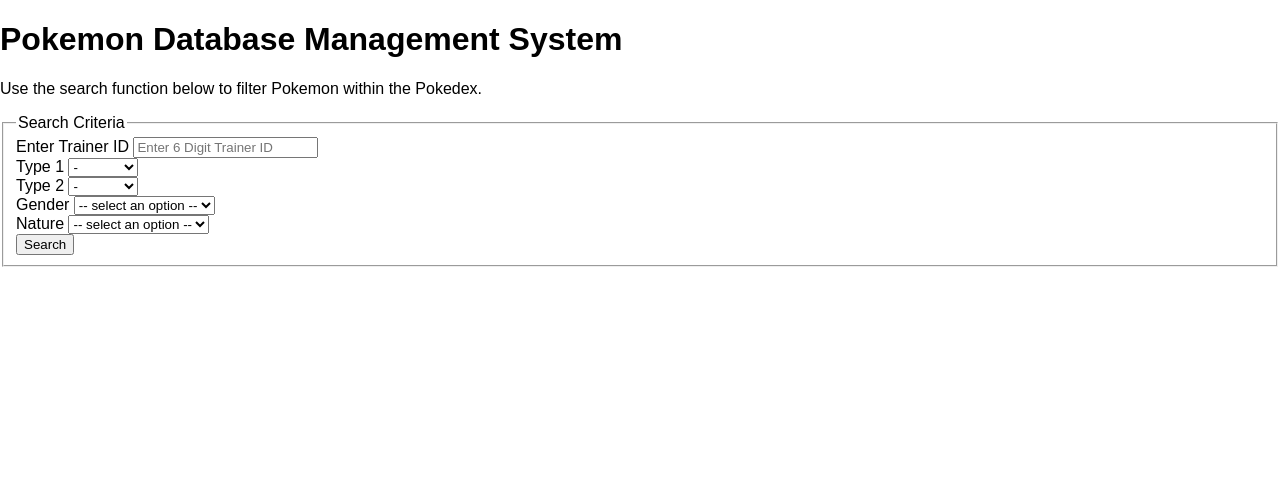
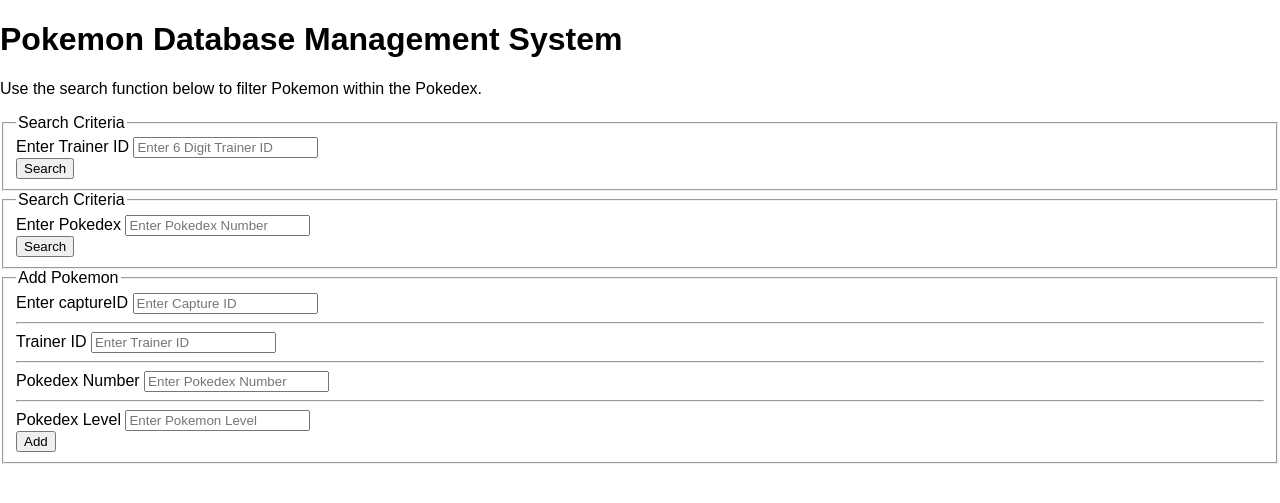
Before and after one commit to jordantiu/Pokemon_Database, a Flask app: page /index in a window 1280 px wide. Shown: the top 503 px of the page. Run offline with Flask 2, Linux system fonts and the light colour scheme; some libraries are stand-ins or nearby versions.

Commit message:
hope it works!

```diff
--- a/app.py
+++ b/app.py
@@ -1,7 +1,7 @@
 from flask import Flask, render_template, request, redirect, url_for
-
 from flask_mysqldb import MySQL
 import MySQLdb
+import mysql.connector
 
 app = Flask(__name__)
 
@@ -12,6 +12,8 @@ app.config['MYSQL_PASSWORD'] = 'root'
 app.config['MYSQL_HOST'] = 'localhost'
 app.config['MYSQL_DB'] = 'Pokemon_Database'
 
+
+
 # @app.route('/')
 # def index():
 #     cur = mysql.connection.cursor()
@@ -19,6 +21,7 @@ app.config['MYSQL_DB'] = 'Pokemon_Database'
 #     fetchdata = cur.fetchall()
 #     cur.close()
 #     return render_template('login.html', data = fetchdata)
+
 
 @app.route('/')
 def login():
@@ -41,15 +44,39 @@ def check():
     else:
         return redirect(url_for("check"))
 
+@app.route('/login')
+def home():
+    return render_template('index.html', title='data')
+
+
+
 @app.route('/index', methods=['GET','POST'])
 def index():
-    if request.method == "POST":
+    if request.method == "POST" and 'form1' in request.form:
         tID = request.form['trainerID']
         cur = mysql.connection.cursor()
         cur.execute("SELECT * FROM COLLECTION WHERE trainer_id = %s" % (tID))
         fetchdata = cur.fetchall()
         return render_template('index.html', data = fetchdata)
+
+    if request.method == "POST" and 'form2' in request.form:
+        pID = request.form['pokedex']
+        cur = mysql.connection.cursor()
+        cur.execute("SELECT * FROM pokemon WHERE pokedex_number = %s" % (pID))
+        fetchdata = cur.fetchall()
+        return render_template('index.html', data = fetchdata)
+
+    if request.method == "POST" and 'form3' in request.form:
+        cID = request.form['captureID']
+        tID = request.form['trainerID']
+        pID = request.form['pokedexNumber']
+        pLEV = request.form['pokemonLevel']
+        cur = mysql.connection.cursor()
+        cur.execute("INSERT INTO collection(capture_id, trainer_id, pokedex_number, pokemon_level) VALUES(%s,%s,%s,%s" % (cID, tID, pID, pLEV))
+        mysql.connection.commit()
+        return render_template('index.html')
     return render_template('index.html')
+
 
 if __name__ == "__main__":
     app.run(debug=True)
--- a/templates/Index.html
+++ b/templates/Index.html
@@ -17,102 +17,38 @@
             <label for="trainerID">Enter Trainer ID</label>
             <input type="text" class="form-control" id="trainerID" name="trainerID" aria-describedby="trainerIDhelp" placeholder="Enter 6 Digit Trainer ID" maxlength="6">
         </div>
+        <button type="submit" class="btn btn-primary" name="form1">Search</button>
+    </fieldset>
+</form>
+
+<form method = "POST">
+    <fieldset>
+        <legend>Search Criteria</legend>
         <div class="form-group">
-            <label for="exampleSelect1">Type 1</label>
-            <select class="form-control" id="selectType1">
-                <option>-</option>
-                <option>Bug</option>
-                <option>Dark</option>
-                <option>Dragon</option>
-                <option>Electric</option>
-                <option>Fairy</option>
-                <option>Fighting</option>
-                <option>Fire</option>
-                <option>Flying</option>
-                <option>Ghost</option>
-                <option>Grass</option>
-                <option>Ground</option>
-                <option>Ice</option>
-                <option>Normal</option>
-                <option>Poison</option>
-                <option>Psychic</option>
-                <option>Rock</option>
-                <option>Steel</option>
-                <option>Water</option>
-            </select>
+            <label for="pokedex">Enter Pokedex</label>
+            <input type="text" class="form-control" id="pokedex" name="pokedex" aria-describedby="pokedex" placeholder="Enter Pokedex Number" maxlength="6">
         </div>
+        <button type="submit" class="btn btn-primary" name="form2">Search</button>
+    </fieldset>
+</form>
 
+<form method = "POST">
+    <fieldset>
+        <legend>Add Pokemon</legend>
         <div class="form-group">
-            <label for="exampleSelect1">Type 2</label>
-            <select class="form-control" id="selectType2">
-                <option>-</option>
-                <option>Bug</option>
-                <option>Dark</option>
-                <option>Dragon</option>
-                <option>Electric</option>
-                <option>Fairy</option>
-                <option>Fighting</option>
-                <option>Fire</option>
-                <option>Flying</option>
-                <option>Ghost</option>
-                <option>Grass</option>
-                <option>Ground</option>
-                <option>Ice</option>
-                <option>Normal</option>
-                <option>Poison</option>
-                <option>Psychic</option>
-                <option>Rock</option>
-                <option>Steel</option>
-                <option>Water</option>
-            </select>
+            <label for="captureID">Enter captureID</label>
+            <input type="text" class="form-control" id="captureID" name="captureID" aria-describedby="captureID" placeholder="Enter Capture ID" maxlength="6">
+            <hr>
+            <label for="trainerID">Trainer ID</label>
+            <input type="text" class="form-control" id="trainerID" name="trainerID" aria-describedby="trainerID" placeholder="Enter Trainer ID" maxlength="6">
+            <hr>
+            <label for="pokedexNumber">Pokedex Number</label>
+            <input type="text" class="form-control" id="pokedexNumber" name="pokedexNumber" aria-describedby="pokedexNumber" placeholder="Enter Pokedex Number" maxlength="6">
+            <hr>
+            <label for="pokemonLevel">Pokedex Level</label>
+            <input type="text" class="form-control" id="pokemonLevel" name="pokemonLevel" aria-describedby="pokemonLevel" placeholder="Enter Pokemon Level " maxlength="6">
         </div>
-
-        <div class="form-group">
-            <label for="exampleSelect1">Gender</label>
-            <select class="form-control" id="genderSelect">
-                <option disabled selected> -- select an option -- </option>
-                <option>-</option>
-                <option>Male</option>
-                <option>Female</option>
-                <option>None</option>
-            </select>
-        </div>
-
-        <div class="form-group">
-            <label for="exampleSelect1">Nature</label>
-            <select class="form-control" id="natureSelect">
-                <option disabled selected> -- select an option -- </option>
-                <option>-</option>
-                <option>Adamant</option>
-                <option>Bashful</option>
-                <option>Bold</option>
-                <option>Brave</option>
-                <option>Calm</option>
-                <option>Careful</option>
-                <option>Docile</option>
-                <option>Gentle</option>
-                <option>Hardy</option>
-                <option>Hasty</option>
-                <option>Impish</option>
-                <option>Jolly</option>
-                <option>Lax</option>
-                <option>Lonely</option>
-                <option>Mild</option>
-                <option>Modest</option>
-                <option>Naive</option>
-                <option>Naughty</option>
-                <option>Quiet</option>
-                <option>Quirky</option>
-                <option>Rash</option>
-                <option>Relaxed</option>
-                <option>Sassy</option>
-                <option>Serious</option>
-                <option>Timid</option>
-            </select>
-        </div>
-
-        <button type="submit" class="btn btn-primary">Search</button>
-
+        <button type="submit" class="btn btn-primary" name="form3">Add</button>
     </fieldset>
 </form>
 
```
